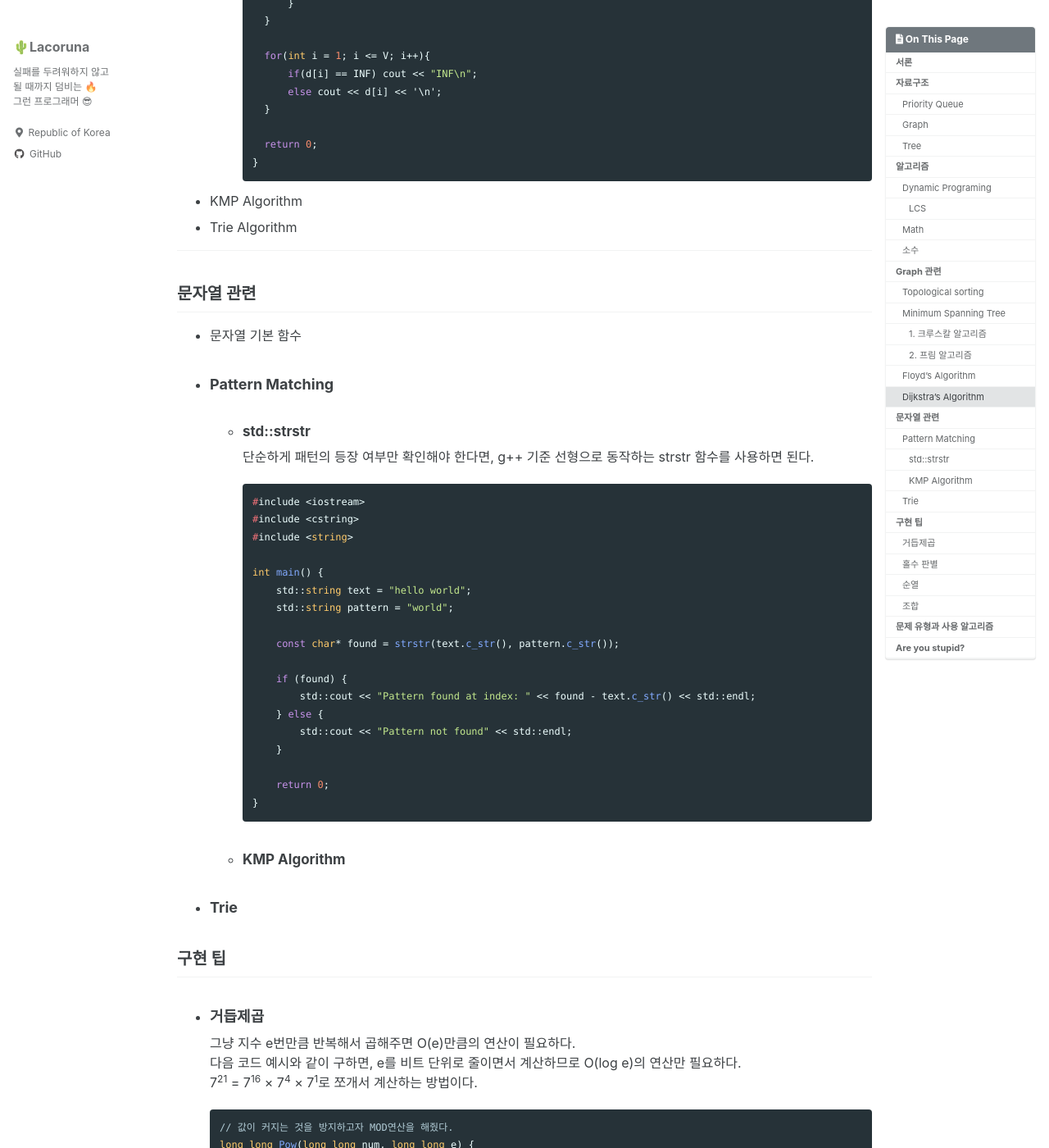
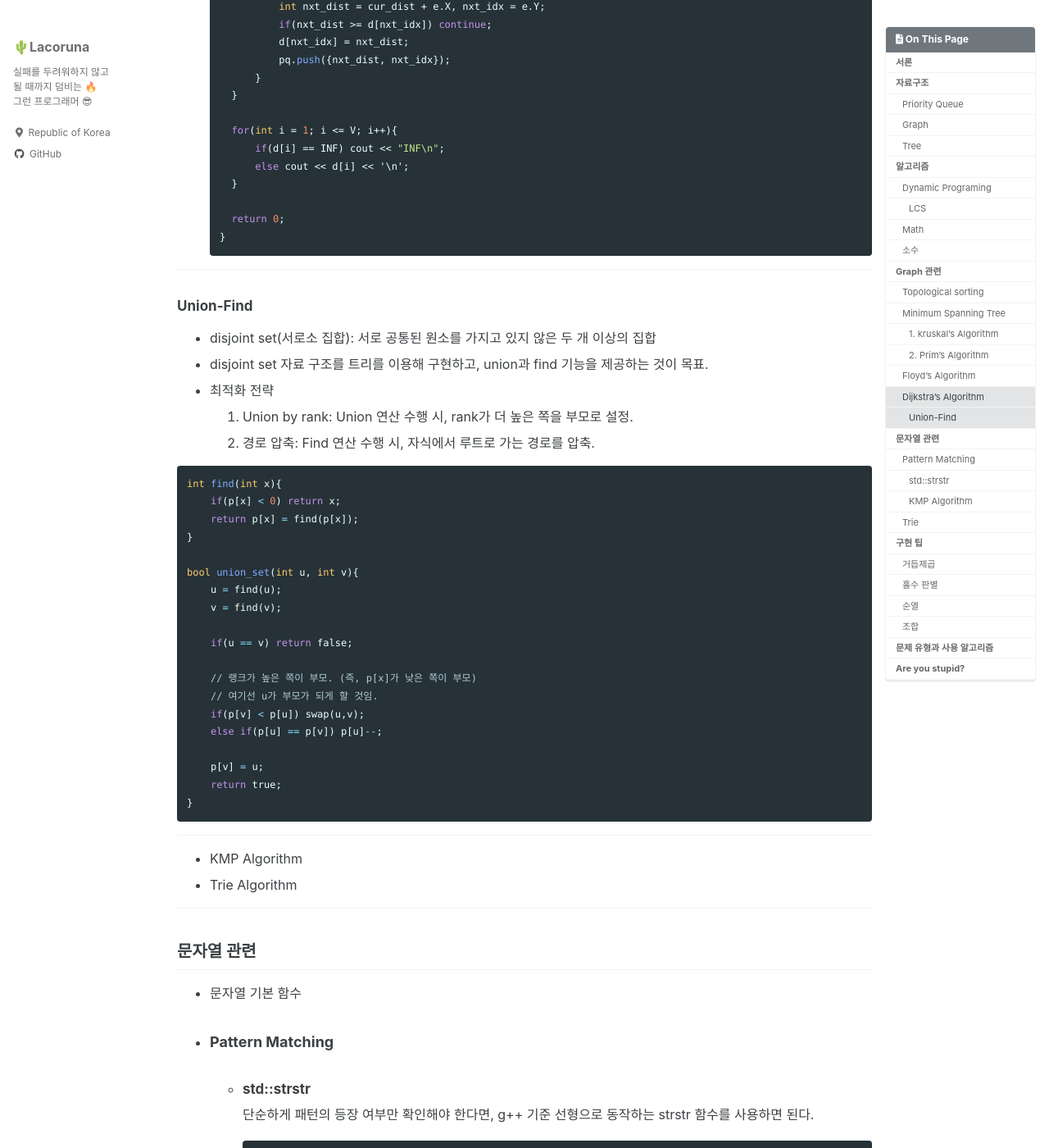
Before and after one commit to La-Coruna/La-Coruna.github.io, a Jekyll site: the page built from _posts/PS/2024-09-02-PS-summary.md, in a window 1280 px wide and 1400 px high, scrolled down 4957 px. Shown: the whole window at 82% size. Built offline with Jekyll 4.4.1, drawn with Linux system fonts in a browser that asks for light colours; cached includes are drawn as plain includes; some of the changed text lies outside the part shown.

Commit message:
[Post][PS] PS-summary

````diff
--- a/_posts/PS/2024-09-02-PS-summary.md
+++ b/_posts/PS/2024-09-02-PS-summary.md
@@ -120,78 +120,120 @@ std::priority_queue<int, std::vector<int>, std::greater<int>> minHeap;
 - Two Pointers
 
 ## Graph 관련
-- ### Topological sorting
-  사이클이 없는 방향 그래프에서만 올바른 위상 정렬이 존재한다.
-  - 구현 : indgree 배열, indgree가 0인 정점들의 큐
-- ### Minimum Spanning Tree
-  - 신장 트리: 주어진 방향성이 없는 그래프의 부분 그래프들 중에서, 모든 정점을 포함하는 트리
-  - 최소 신장 트리: 신장 트리들 중에서 간선 비용의 합이 최소인 트리
-	#### 1. 크루스칼 알고리즘
-	특정 두 정점이 같은 그룹인지 다른 그룹인지 알 수 있어야 함.
-	이 방법으로 2가지가 있는데, (1) Flood Fill (2) Union Find
-	Union Find를 이용하면 O(ElgE)로 구현 가능.
-	#### 2. 프림 알고리즘
-	우선순위 큐를 사용하여 구현
-- ### Floyd's Algorithm
-  - 모든 정점 쌍 사이의 최단 거리를 구해주는 알고리즘
-  - 방향 무방향 상관 x, 음수 간선 ㄱㅊ, 음수 사이클은 문제
-  - D[s][1] + D[1][t] = s에서 1을 거쳐서 t로 가는 비용
-  - brute force로 구현 가능 (3중 for문)
+### Topological sorting
+사이클이 없는 방향 그래프에서만 올바른 위상 정렬이 존재한다.
+- 구현 : indgree 배열, indgree가 0인 정점들의 큐
 
-- ### Dijkstra's Algorithm
-  - 다익스트라 알고리즘은 하나의 시작점으로부터 다른 모든 정점까지의 최단 거리를 구하는 알고리즘
-  - 다익스트라 알고리즘은 음수의 가중치를 가지는 간선이 있으면 아예 사용을 할 수가 없다.
-  - 시작 점으로부터 거리가 가장 짧은 노드를 확정해 나가는 식으로 작동.
-  - 거리(가중치)와 이어진 정점을 저장하는 priority queue로 구현 가능.
-    ```csharp
-    #include <bits/stdc++.h>
-    using namespace std;
+---
 
-    #define X first
-    #define Y second
+### Minimum Spanning Tree
+- 신장 트리: 주어진 방향성이 없는 그래프의 부분 그래프들 중에서, 모든 정점을 포함하는 트리
+- 최소 신장 트리: 신장 트리들 중에서 간선 비용의 합이 최소인 트리
 
-    #define INF 4'000'000
+#### 1. kruskal's Algorithm
+- 특정 두 정점이 같은 그룹인지 다른 그룹인지 알 수 있어야 함.
+- Union Find를 이용하면 O(ElgE)로 구현 가능.
 
-    int V, E, K;
-    vector<pair<int,int>> adj[20'001];
-    priority_queue< pair<int,int>, vector<pair<int,int>>, greater<pair<int,int>> > pq;
-    int d[20'001];
+#### 2. Prim's Algorithm
+- 우선순위 큐를 사용하여 구현
 
-    int main(void){
-      ios_base::sync_with_stdio(0);
-      cin.tie(0);
+---
 
-      cin >> V >> E >> K;
+### Floyd's Algorithm
+- 모든 정점 쌍 사이의 최단 거리를 구해주는 알고리즘
+- 방향 무방향 상관 x, 음수 간선 ㄱㅊ, 음수 사이클은 문제
+- D[s][1] + D[1][t] = s에서 1을 거쳐서 t로 가는 비용
+- brute force로 구현 가능 (3중 for문)
 
-      for(int i = 0; i < E; i++){
-          int u, v, w;
-          cin >> u >> v >> w;
-          adj[u].emplace_back(w,v);
-      }
-      fill(d+1, d+1+V, INF);
+---
 
-      d[K] = 0;
-      pq.push({0,K});
-      while(!pq.empty()){
-          auto cur = pq.top(); pq.pop();
-          int cur_dist = cur.X, cur_idx = cur.Y;
-          if(cur_dist != d[cur_idx]) continue;
-          for(auto e: adj[cur_idx]){
-              int nxt_dist = cur_dist + e.X, nxt_idx = e.Y;
-              if(nxt_dist >= d[nxt_idx]) continue;
-              d[nxt_idx] = nxt_dist;
-              pq.push({nxt_dist, nxt_idx});
-          }
-      }
+### Dijkstra's Algorithm
+- 다익스트라 알고리즘은 하나의 시작점으로부터 다른 모든 정점까지의 최단 거리를 구하는 알고리즘
+- 다익스트라 알고리즘은 음수의 가중치를 가지는 간선이 있으면 아예 사용을 할 수가 없다.
+- 시작 점으로부터 거리가 가장 짧은 노드를 확정해 나가는 식으로 작동.
+- 거리(가중치)와 이어진 정점을 저장하는 priority queue로 구현 가능.
+  ```csharp
+  #include <bits/stdc++.h>
+  using namespace std;
 
-      for(int i = 1; i <= V; i++){
-          if(d[i] == INF) cout << "INF\n";
-          else cout << d[i] << '\n';
-      }
+  #define X first
+  #define Y second
 
-      return 0;
+  #define INF 4'000'000
+
+  int V, E, K;
+  vector<pair<int,int>> adj[20'001];
+  priority_queue< pair<int,int>, vector<pair<int,int>>, greater<pair<int,int>> > pq;
+  int d[20'001];
+
+  int main(void){
+    ios_base::sync_with_stdio(0);
+    cin.tie(0);
+
+    cin >> V >> E >> K;
+
+    for(int i = 0; i < E; i++){
+        int u, v, w;
+        cin >> u >> v >> w;
+        adj[u].emplace_back(w,v);
     }
-    ```
+    fill(d+1, d+1+V, INF);
+
+    d[K] = 0;
+    pq.push({0,K});
+    while(!pq.empty()){
+        auto cur = pq.top(); pq.pop();
+        int cur_dist = cur.X, cur_idx = cur.Y;
+        if(cur_dist != d[cur_idx]) continue;
+        for(auto e: adj[cur_idx]){
+            int nxt_dist = cur_dist + e.X, nxt_idx = e.Y;
+            if(nxt_dist >= d[nxt_idx]) continue;
+            d[nxt_idx] = nxt_dist;
+            pq.push({nxt_dist, nxt_idx});
+        }
+    }
+
+    for(int i = 1; i <= V; i++){
+        if(d[i] == INF) cout << "INF\n";
+        else cout << d[i] << '\n';
+    }
+
+    return 0;
+  }
+  ```
+
+---
+#### Union-Find
+- disjoint set(서로소 집합): 서로 공통된 원소를 가지고 있지 않은 두 개 이상의 집합
+- disjoint set 자료 구조를 트리를 이용해 구현하고, union과 find 기능을 제공하는 것이 목표.
+- 최적화 전략
+	1. Union by rank: Union 연산 수행 시, rank가 더 높은 쪽을 부모로 설정.
+	2. 경로 압축: Find 연산 수행 시, 자식에서 루트로 가는 경로를 압축.
+
+```c++
+int find(int x){
+    if(p[x] < 0) return x;
+    return p[x] = find(p[x]);
+}
+
+bool union_set(int u, int v){
+    u = find(u);
+    v = find(v);
+
+    if(u == v) return false;
+
+    // 랭크가 높은 쪽이 부모. (즉, p[x]가 낮은 쪽이 부모)
+    // 여기선 u가 부모가 되게 할 것임.
+    if(p[v] < p[u]) swap(u,v);
+    else if(p[u] == p[v]) p[u]--;
+
+    p[v] = u;
+    return true;
+}
+```
+
+---
+
 
 - KMP Algorithm
 - Trie Algorithm
````
